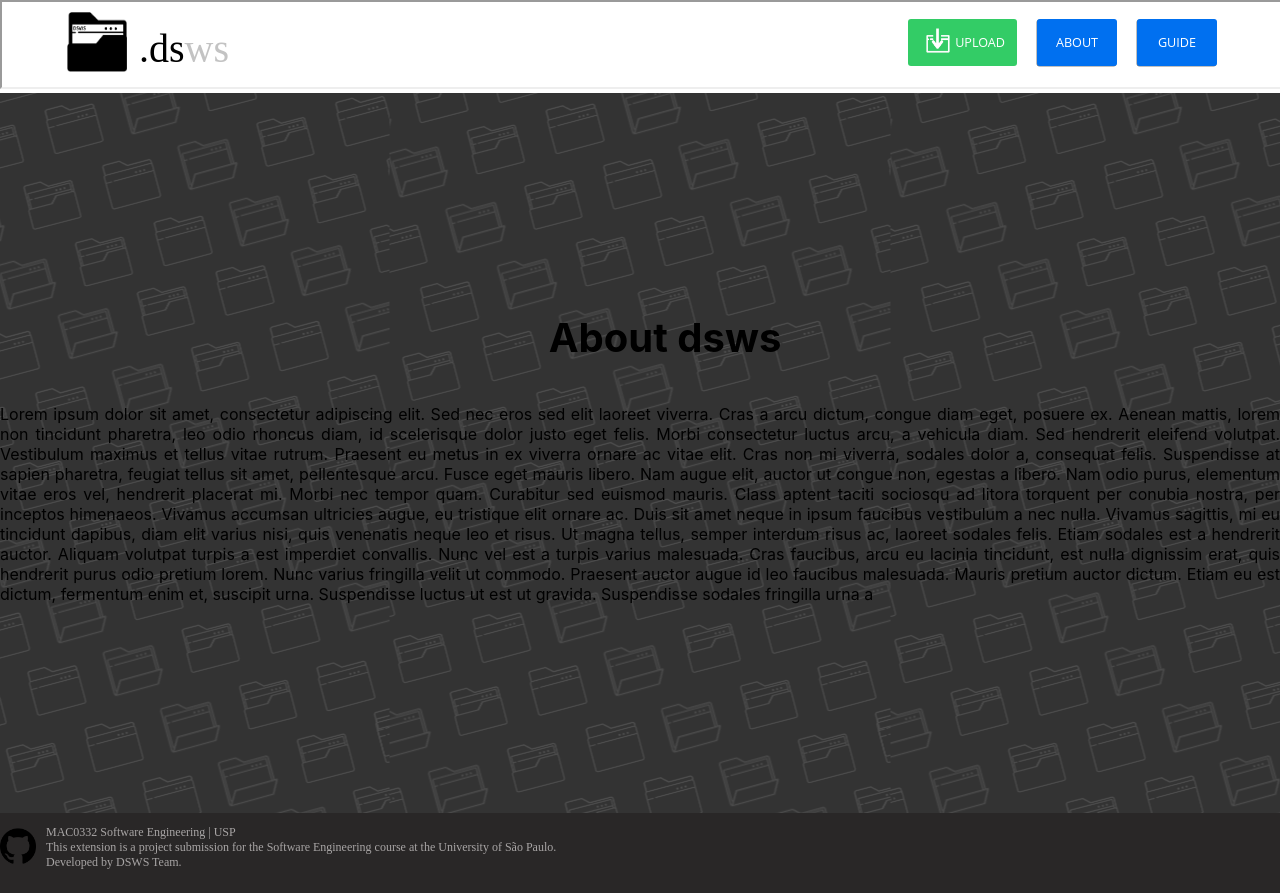
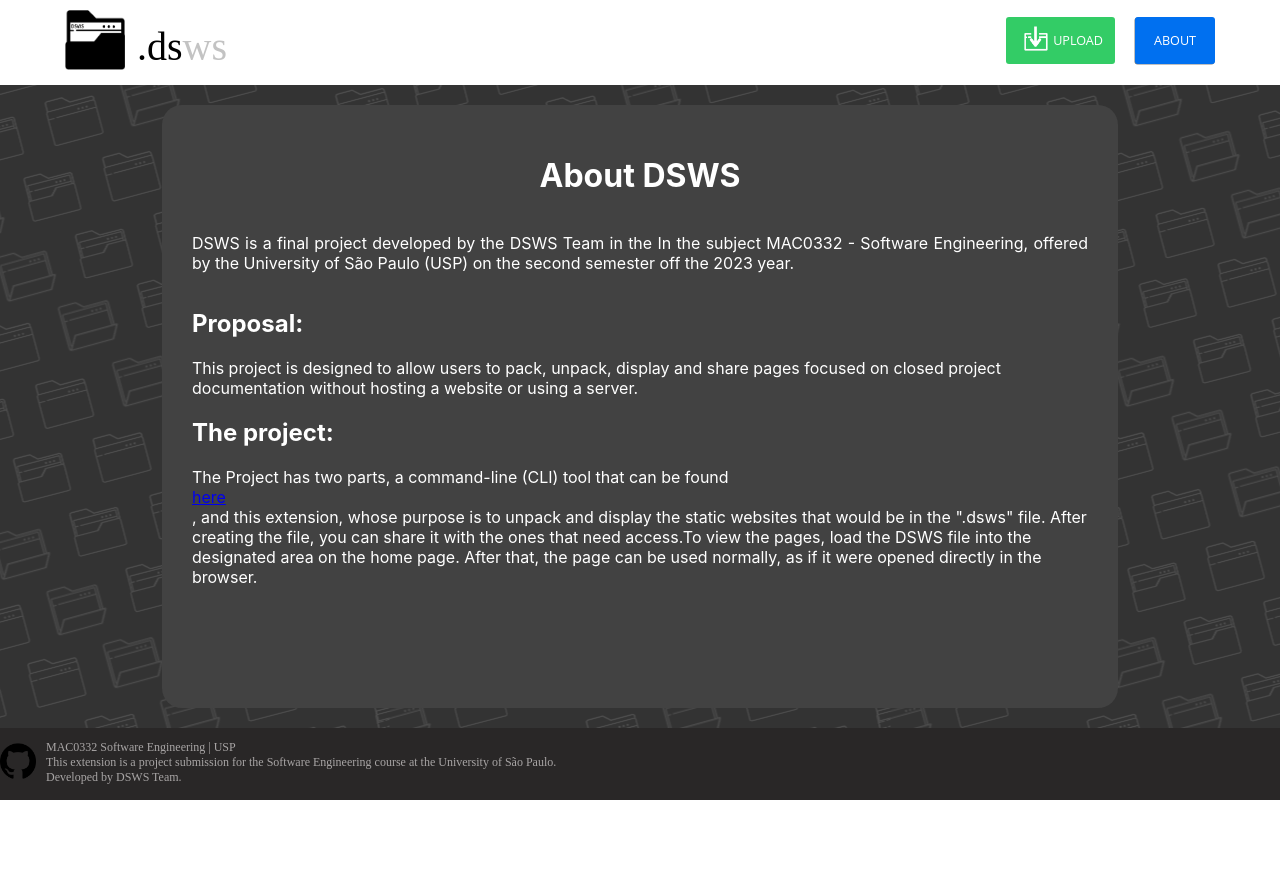
Before and after one commit to gjvnq/dsws, a website built with webpack: page dsws-extension-ts/public/about.html in a window 1280 px wide. After the commit the page ends 800 px from the top, so only its background shows below. Built offline with nearby package versions, Linux system fonts and the light colour scheme; what @zip.js/zip.js would draw is missing.

Commit message:
add About page

```diff
--- a/dsws-extension-ts/public/about.html
+++ b/dsws-extension-ts/public/about.html
@@ -11,18 +11,32 @@
     </head>
 
     <body>
-        <iframe id="navbar" src="components/navbar.html" height="80px"></iframe>
 
         <div id="container">
+            <iframe id="navbar" class="iframe" src="components/navbar.html"></iframe>
+
             <div id="content">
-                <h1 id="title">About dsws</h1>
-                <p> Lorem ipsum dolor sit amet, consectetur adipiscing elit. Sed nec eros sed elit laoreet viverra. Cras a arcu dictum, congue diam eget, posuere ex. Aenean mattis, lorem non tincidunt pharetra, leo odio rhoncus diam, id scelerisque dolor justo eget felis. Morbi consectetur luctus arcu, a vehicula diam. Sed hendrerit eleifend volutpat. Vestibulum maximus et tellus vitae rutrum. Praesent eu metus in ex viverra ornare ac vitae elit.
-                    Cras non mi viverra, sodales dolor a, consequat felis. Suspendisse at sapien pharetra, feugiat tellus sit amet, pellentesque arcu. Fusce eget mauris libero. Nam augue elit, auctor ut congue non, egestas a libero. Nam odio purus, elementum vitae eros vel, hendrerit placerat mi. Morbi nec tempor quam. Curabitur sed euismod mauris. Class aptent taciti sociosqu ad litora torquent per conubia nostra, per inceptos himenaeos. Vivamus accumsan ultricies augue, eu tristique elit ornare ac. Duis sit amet neque in ipsum faucibus vestibulum a nec nulla. Vivamus sagittis, mi eu tincidunt dapibus, diam elit varius nisi, quis venenatis neque leo et risus.
-                    Ut magna tellus, semper interdum risus ac, laoreet sodales felis. Etiam sodales est a hendrerit auctor. Aliquam volutpat turpis a est imperdiet convallis. Nunc vel est a turpis varius malesuada. Cras faucibus, arcu eu lacinia tincidunt, est nulla dignissim erat, quis hendrerit purus odio pretium lorem. Nunc varius fringilla velit ut commodo. Praesent auctor augue id leo faucibus malesuada. Mauris pretium auctor dictum. Etiam eu est dictum, fermentum enim et, suscipit urna. Suspendisse luctus ut est ut gravida. Suspendisse sodales fringilla urna a </p>
-        </div>
-        <iframe id="footer" class="iframe" src="components/footer.html"></iframe>
+                <div id="inner-content">
+                    <h1>About DSWS</h1>
+                    <p class="about-text"> DSWS is a final project developed by the DSWS Team in the In the subject MAC0332 - Software Engineering, offered
+                        by the University of São Paulo (USP) on the second semester off the 2023 year. </br>
 
+                        <h2>Proposal:</h2>
+                        This project is designed to allow users to pack, unpack, display and share pages
+                        focused on closed project documentation without hosting a website or using a server.</br>
+
+                        <h2>The project:</h2>
+
+                        The Project has two parts, a command-line (CLI) tool that can be found
+                        <a href="https://github.com/mac0332-dsws/dsws">here</a>, and this extension,
+                        whose purpose is to unpack and display the static websites that would be in the ".dsws"
+                        file. After creating the file, you can share it with the ones that need access.To view the pages,
+                        load the DSWS file into the designated area on the home page. After that, the page can be used
+                        normally, as if it were opened directly in the browser.</br>
+                    </p>
+                </div>
+            </div>
+            <iframe id="footer" class="iframe" src="components/footer.html"></iframe>
         </div>
     </body>
-
 </html>
--- a/dsws-extension-ts/public/assets/css/styles.css
+++ b/dsws-extension-ts/public/assets/css/styles.css
@@ -188,7 +188,38 @@ body {
     justify-content: center;
     width: 100vw;
     height: calc(100vh - 80px);
-    background: #0e2866 url(../images/background.png) center 0;
+    background: url(../images/background.png) center 0;
+}
+
+#inner-content {
+    display: flex;
+    flex-direction: column;
+    padding: 30px;
+    height: 100%;
+    width: 70%;
+    background-color: #424242;
+    border-radius: 20px;
+    margin: 20px 0 20px 0;
+    color: white;
+}
+
+.about-text{
+    display: flex;
+    flex-direction: row;
+}
+
+#inner-content h1 {
+    text-align: center;
+}
+
+#inner-content p {
+    text-align: justify;
+}
+
+#inner-content a {
+    display: inline;
+    white-space: nowrap;
+    width: 30px;
 }
 
 #content p {
--- a/dsws-extension-ts/public/components/navbar.html
+++ b/dsws-extension-ts/public/components/navbar.html
@@ -17,14 +17,11 @@
             </div>
 
                 <ul class="navbar-urls">
-
                         <a id="upload-button" class="navbar-button" href="../index.html" target="_top">
                             <img src="../assets/images/upload.png" class="upload-image"> Upload
                         </a>
 
                         <a class="navbar-button regular-button" href="../about.html" target="_top" >About</a>
-
-                        <a class="navbar-button regular-button" href="../guide.html" target="_top">Guide</a>
                 </ul>
         </navigation>
     </body>
```
Also changed, not shown: dsws-extension-ts/public/guide.html (deleted, +0 -41 lines).
